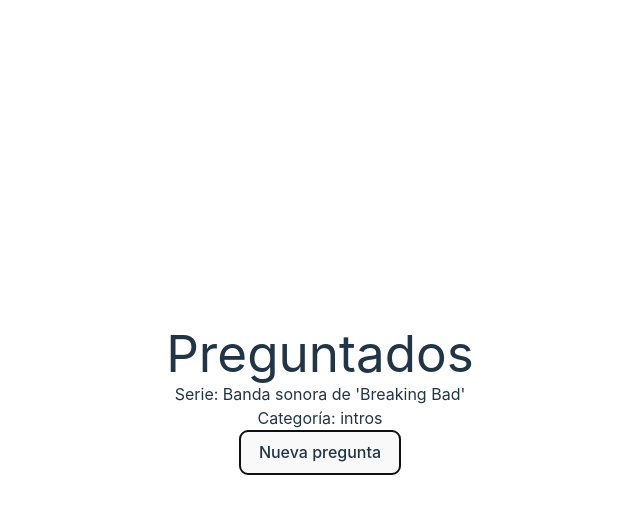
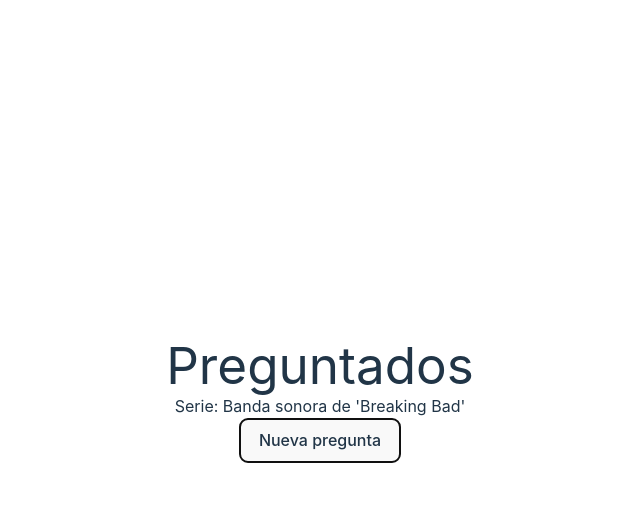
Before and after one commit to AlanMcLure/random-preguntas, a React (Vite) app: page / in a window 1280 px wide. Both pictures are taken after a click on the button "Nueva pregunta". Shown: the top 514 px of the page, without its empty margins (320-960 px from the left). Built offline with nearby package versions, Linux system fonts and the light colour scheme.

Commit message:
Estructura del proyecto y avance de la lógica

```diff
--- a/src/App.jsx
+++ b/src/App.jsx
@@ -1,18 +1,65 @@
+// import { useState } from 'react';
+// import './App.css';
+// import questionsData from './questions.json';
+
+// function App() {
+//   const [mimicaQuestions, setMimicaQuestions] = useState(questionsData.mimica);
+//   const [introsQuestions, setIntrosQuestions] = useState(questionsData.intros);
+//   const [batallaQuestions, setBatallaQuestions] = useState(questionsData.batalla);
+//   const [currentQuestion, setCurrentQuestion] = useState({question: "", category: ""});
+
+//   const nuevaPregunta = () => {
+//     const categories = [
+//       {name: "mimica", questions: mimicaQuestions, setQuestions: setMimicaQuestions},
+//       {name: "intros", questions: introsQuestions, setQuestions: setIntrosQuestions},
+//       {name: "batalla", questions: batallaQuestions, setQuestions: setBatallaQuestions}
+//     ].filter(category => category.questions.length > 0);
+
+//     if (categories.length === 0) {
+//       alert("No hay más preguntas");
+//       return;
+//     }
+
+//     const selectedCategory = categories[Math.floor(Math.random() * categories.length)];
+//     const randomIndex = Math.floor(Math.random() * selectedCategory.questions.length);
+//     const randomQuestion = selectedCategory.questions[randomIndex];
+//     selectedCategory.setQuestions(selectedCategory.questions.filter((_, index) => index !== randomIndex));
+//     setCurrentQuestion({question: randomQuestion.pregunta, category: selectedCategory.name});
+//   };
+
+//   return (
+//     <div className="App flex flex-col items-center justify-center min-h-screen">
+//       <h1 className="text-4xl font-bold mb-8">Preguntados</h1>
+//       {currentQuestion.question && (
+//         <div className="question-container mb-8">
+//           <p className="text-2xl">{currentQuestion.question}</p>
+//           <p className="text-xl">Categoría: {currentQuestion.category}</p>
+//         </div>
+//       )}
+//       <button type="button" className="bg-blue-500 hover:bg-blue-700 text-white font-bold py-2 px-4 rounded" onClick={nuevaPregunta}>Nueva pregunta</button>
+//     </div>
+//   );
+// }
+
+// export default App;
 import { useState } from 'react';
 import './App.css';
+import BatallaQuestion from './components/BatallaQuestion';
+import IntrosQuestion from './components/IntrosQuestion';
+import MimicaQuestion from './components/MimicaQuestion';
 import questionsData from './questions.json';
 
 function App() {
   const [mimicaQuestions, setMimicaQuestions] = useState(questionsData.mimica);
   const [introsQuestions, setIntrosQuestions] = useState(questionsData.intros);
   const [batallaQuestions, setBatallaQuestions] = useState(questionsData.batalla);
-  const [currentQuestion, setCurrentQuestion] = useState({question: "", category: ""});
+  const [currentQuestion, setCurrentQuestion] = useState({ question: "", category: "" });
 
   const nuevaPregunta = () => {
     const categories = [
-      {name: "mimica", questions: mimicaQuestions, setQuestions: setMimicaQuestions},
-      {name: "intros", questions: introsQuestions, setQuestions: setIntrosQuestions},
-      {name: "batalla", questions: batallaQuestions, setQuestions: setBatallaQuestions}
+      { name: "mimica", questions: mimicaQuestions, setQuestions: setMimicaQuestions },
+      { name: "intros", questions: introsQuestions, setQuestions: setIntrosQuestions },
+      { name: "batalla", questions: batallaQuestions, setQuestions: setBatallaQuestions }
     ].filter(category => category.questions.length > 0);
 
     if (categories.length === 0) {
@@ -24,18 +71,28 @@
     const randomIndex = Math.floor(Math.random() * selectedCategory.questions.length);
     const randomQuestion = selectedCategory.questions[randomIndex];
     selectedCategory.setQuestions(selectedCategory.questions.filter((_, index) => index !== randomIndex));
-    setCurrentQuestion({question: randomQuestion.pregunta, category: selectedCategory.name});
+    setCurrentQuestion({ question: randomQuestion.pregunta, category: selectedCategory.name });
   };
+
+  let questionComponent;
+  switch (currentQuestion.category) {
+    case "mimica":
+      questionComponent = <MimicaQuestion question={currentQuestion.question} />;
+      break;
+    case "intros":
+      questionComponent = <IntrosQuestion question={currentQuestion.question} />;
+      break;
+    case "batalla":
+      questionComponent = <BatallaQuestion question={currentQuestion.question} />;
+      break;
+    default:
+      questionComponent = null;
+  }
 
   return (
     <div className="App flex flex-col items-center justify-center min-h-screen">
       <h1 className="text-4xl font-bold mb-8">Preguntados</h1>
-      {currentQuestion.question && (
-        <div className="question-container mb-8">
-          <p className="text-2xl">{currentQuestion.question}</p>
-          <p className="text-xl">Categoría: {currentQuestion.category}</p>
-        </div>
-      )}
+      {questionComponent}
       <button type="button" className="bg-blue-500 hover:bg-blue-700 text-white font-bold py-2 px-4 rounded" onClick={nuevaPregunta}>Nueva pregunta</button>
     </div>
   );
--- /dev/null
+++ b/src/components/BatallaQuestion.jsx
@@ -0,0 +1,15 @@
+import PropTypes from "prop-types";
+
+function BatallaQuestion({ question }) {
+  return (
+    <div className="question-container mb-8">
+      <p className="text-2xl">{question}</p>
+    </div>
+  );
+}
+
+BatallaQuestion.propTypes = {
+  question: PropTypes.string.isRequired
+};
+
+export default BatallaQuestion;
--- /dev/null
+++ b/src/components/IntrosQuestion.jsx
@@ -0,0 +1,15 @@
+import PropTypes from "prop-types";
+
+function IntrosQuestion({ question }) {
+  return (
+    <div className="question-container mb-8">
+      <p className="text-2xl">{question}</p>
+    </div>
+  );
+}
+
+IntrosQuestion.propTypes = {
+  question: PropTypes.string.isRequired
+};
+
+export default IntrosQuestion;
--- /dev/null
+++ b/src/components/MimicaQuestion.jsx
@@ -0,0 +1,15 @@
+import PropTypes from "prop-types";
+
+function MimicaQuestion({ question }) {
+  return (
+    <div className="question-container mb-8">
+      <p className="text-2xl">{question}</p>
+    </div>
+  );
+}
+
+MimicaQuestion.propTypes = {
+  question: PropTypes.string.isRequired
+};
+
+export default MimicaQuestion;
```
